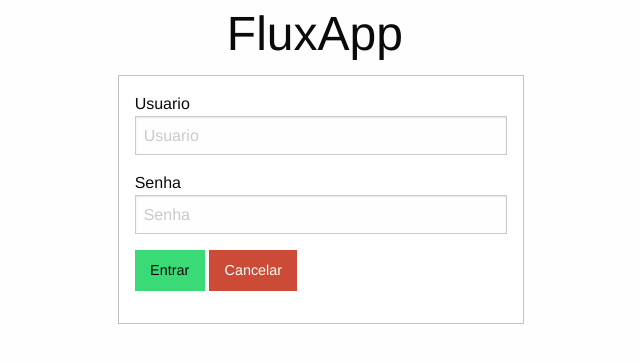
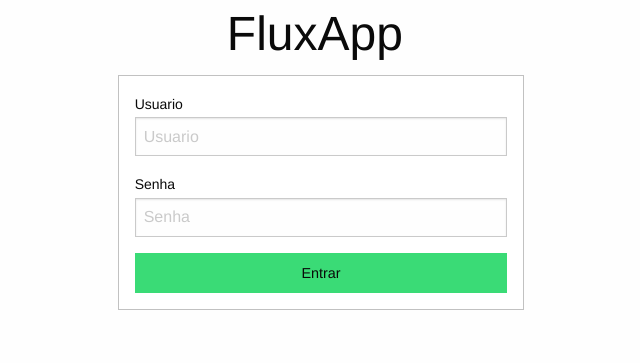
Before and after one commit to bewareoftheapp/fluxapp, a Django app: page /login/ in a window 1280 px wide. Shown: the top 363 px of the page, without its empty margins (319-959 px from the left). Run offline with Django 3.2, Linux system fonts and the light colour scheme.

Commit message:
Login flow and control improvement.

```diff
--- a/fluxapp/urls.py
+++ b/fluxapp/urls.py
@@ -15,5 +15,6 @@ urlpatterns = [
     url(r'^$', main.views.index, name='index'),
     url(r'^admin/', include(admin.site.urls)),
     url(r'^login/', user.views.login_page, name='login'),
+    url(r'^logout/', user.views.logout_user, name='logout'),
     url(r'carteira/', include(expense.urls))
 ]
--- a/main/templates/index.html
+++ b/main/templates/index.html
@@ -7,7 +7,8 @@
         {{ user.username }}
         <ul>
             <li><a href="{% url 'new_budget' %}">Novo pedido de verba</a></li>
-            <li><a href="{% url 'new_budget' %}">Novo pedido de reembolso</a></li>
+            <li><a href="{% url 'new_reimburse' %}">Novo pedido de reembolso</a></li>
+            <li><a href="{% url 'logout' %}">sair</a></li>
         </ul>
     </div>
 {% endblock %}
--- a/user/templates/login.html
+++ b/user/templates/login.html
@@ -4,33 +4,20 @@
 
 {% block content %}
 
-<form method="POST" action="{% url 'login' %}">
-    {% csrf_token %}
-    {% if auth_error %}
-    <div>
-        Usuário ou senha incorretos.
-    </div>
-    {% endif %}
-
-
+    <form method="POST" action="{% url 'login' %}">
+        {% csrf_token %}
+        {% if auth_error %}
+        <div>Usuário ou senha incorretos.</div>
+        {% endif %}
         <div class="grid-x grid-margin-x">
-
-								<div class="small-10 large-4 small-offset-1 large-offset-4 cell">
-									<div class="callout">
-
-										Usuario<input type="text" id="middle-label" placeholder="Usuario" >
-
-										Senha<input type="password" id="middle-label" placeholder="Senha">
-
-
-										    <p><button type="submit" class="success button">Entrar</button>
-										    <button type="submit" class="alert button">Cancelar</a>
-
-
-                                    </div>
-
-                                </div>
+            <div class="small-10 medium-6 large-4 small-offset-1 medium-offset-3 large-offset-4 cell">
+                <div class="callout">
+                    <label>Usuario<input type="text" name="username" placeholder="Usuario" ></label>
+                    <label>Senha<input type="password" name="password" placeholder="Senha"></label>
+                    <button class="success button expanded">Entrar</button>
+                </div>
+            </div>
         </div>
-   </form>
+    </form>
 
 {% endblock %}
--- a/user/views.py
+++ b/user/views.py
@@ -1,5 +1,5 @@
 from django.shortcuts import render, redirect
-from django.contrib.auth import authenticate, login
+from django.contrib.auth import authenticate, login, logout
 
 
 def get_login_data(request):
@@ -32,3 +32,9 @@ def login_page(request):
     else:
         response = login_GET(request)
     return response
+
+
+def logout_user(request):
+    if request.user.is_authenticated():
+        logout(request)
+    return redirect('login')
```
Also changed, not shown: 2 other files.
